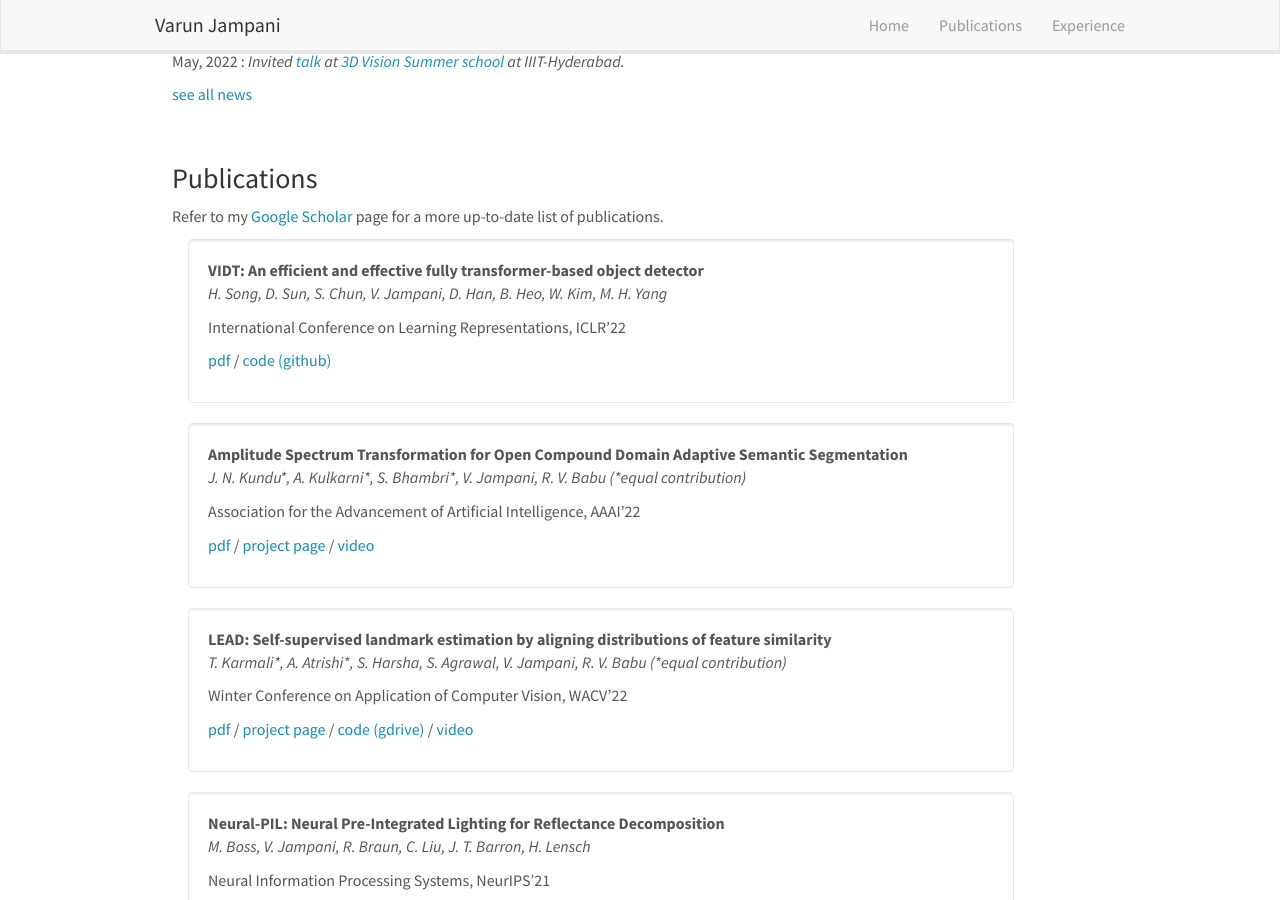
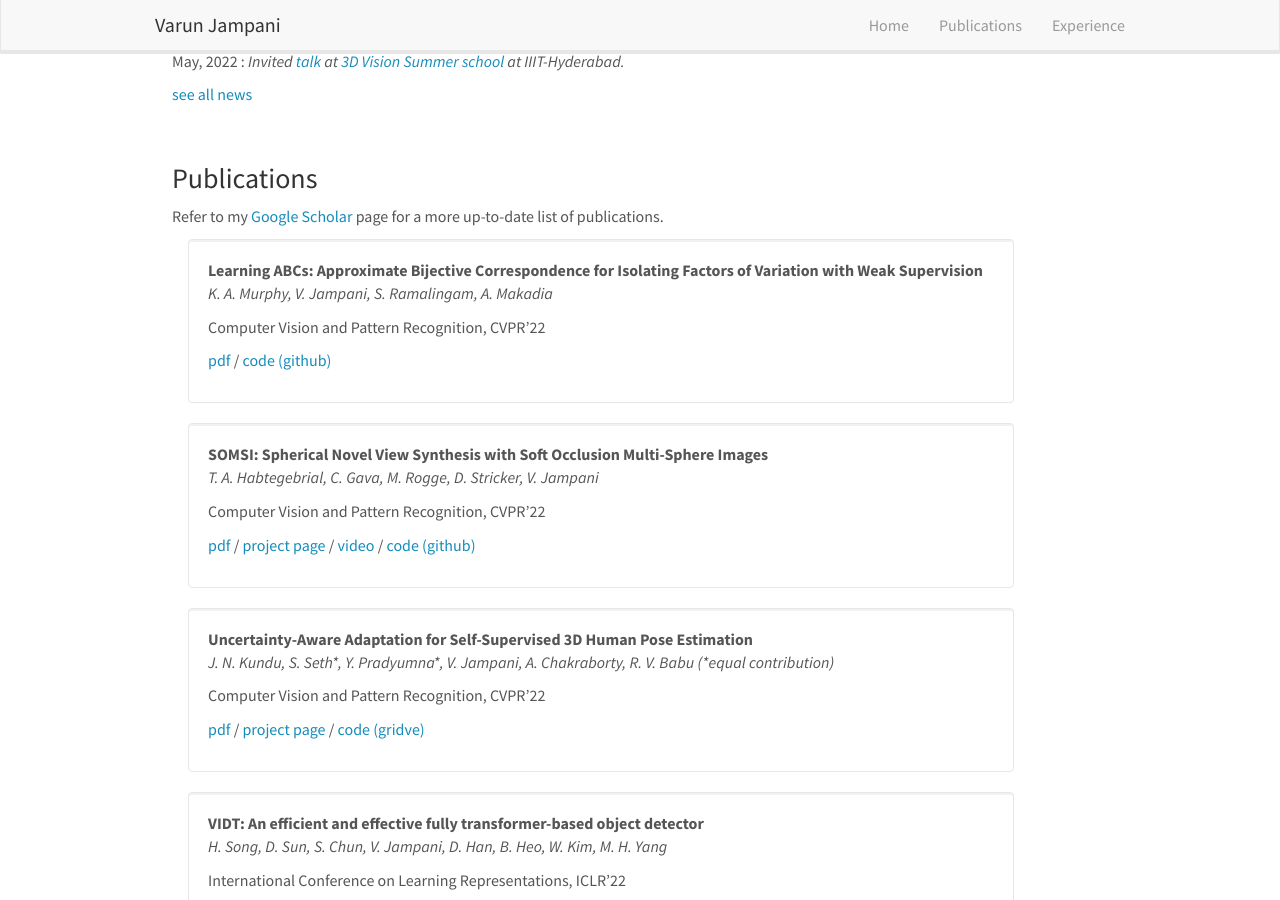
Before and after one commit to varunjampani/varunjampani.github.io, a Jekyll site: the page built from _pages/home.md, in a window 1280 px wide and 900 px high, scrolled down 811 px. Built offline with Jekyll 4.4.1, drawn with Linux system fonts in a browser that asks for light colours; nearby versions of some CDN libraries; some of the changed text lies outside the part shown.

Commit message:
Update publist.yml

```diff
--- a/_data/publist.yml
+++ b/_data/publist.yml
@@ -1,3 +1,45 @@
+- title: Learning ABCs&#58; Approximate Bijective Correspondence for Isolating Factors of Variation with Weak Supervision
+  authors: K. A. Murphy, V. Jampani, S. Ramalingam, A. Makadia
+  venue: Computer Vision and Pattern Recognition, CVPR'22
+  number_link: 2
+  link1:
+    url: https://arxiv.org/abs/2103.03240
+    display: pdf
+  link2:
+    url: https://github.com/google-research/google-research/tree/master/isolating_factors
+    display: code (github)
+
+- title: SOMSI&#58; Spherical Novel View Synthesis with Soft Occlusion Multi-Sphere Images
+  authors: T. A. Habtegebrial, C. Gava, M. Rogge, D. Stricker, V. Jampani
+  venue: Computer Vision and Pattern Recognition, CVPR'22
+  number_link: 4
+  link1:
+    url: https://openaccess.thecvf.com/content/CVPR2022/papers/Habtegebrial_SOMSI_Spherical_Novel_View_Synthesis_With_Soft_Occlusion_Multi-Sphere_Images_CVPR_2022_paper.pdf
+    display: pdf
+  link2:
+    url: https://sites.google.com/corp/view/mrp-net
+    display: project page
+  link3:
+    url: https://www.youtube.com/watch?v=TOL1qbCDO3g
+    display: video
+  link4:
+    url: https://github.com/tedyhabtegebrial/SoftOcclusionMSI
+    display: code (github)
+
+- title: Uncertainty-Aware Adaptation for Self-Supervised 3D Human Pose Estimation
+  authors: J. N. Kundu, S. Seth&#42;, Y. Pradyumna&#42;, V. Jampani, A. Chakraborty, R. V. Babu (&#42;equal contribution)
+  venue: Computer Vision and Pattern Recognition, CVPR'22
+  number_link: 3
+  link1:
+    url: https://arxiv.org/abs/2203.15293
+    display: pdf
+  link2:
+    url: https://sites.google.com/corp/view/mrp-net
+    display: project page
+  link3:
+    url: https://drive.google.com/drive/folders/1BaUjMMvXEpbBoq-S-tk6-_q4fSPm26lP?usp=sharing
+    display: code (gridve)
+
 - title: VIDT&#58; An efficient and effective fully transformer-based object detector
   authors: H. Song, D. Sun, S. Chun, V. Jampani, D. Han, B. Heo, W. Kim, M. H. Yang
   venue: International Conference on Learning Representations, ICLR'22
```
